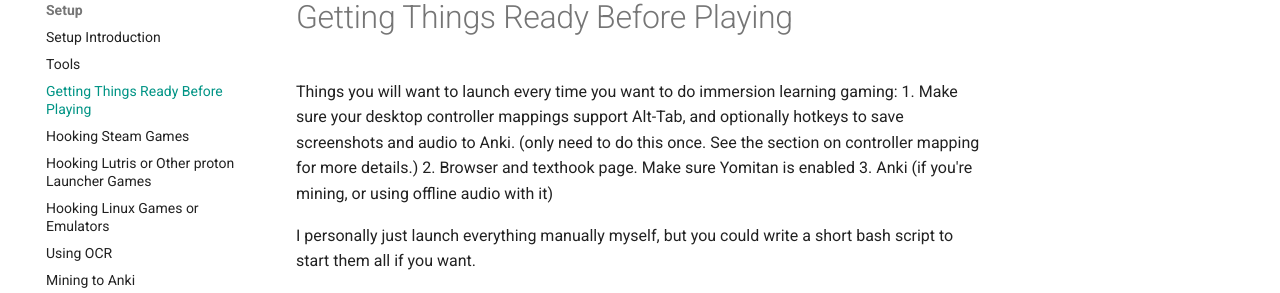
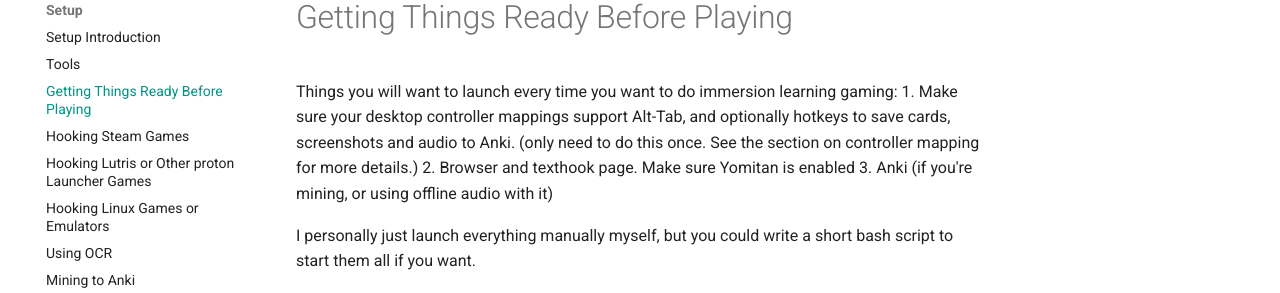
Before and after one commit to aka-baka/deck-mining, an MkDocs documentation site: the page built from docs/deck-mining/beforePlaying.md, in a window 1280 px wide. Shown: the part 149-442 px from the top of the page. Built offline with MkDocs 1.6.1 and Material for MkDocs 9.7.7, drawn with Linux system fonts in a browser that asks for light colours.

Commit message:
Update beforePlaying.md

```diff
--- a/docs/deck-mining/beforePlaying.md
+++ b/docs/deck-mining/beforePlaying.md
@@ -1,6 +1,6 @@
 # Getting Things Ready Before Playing
 Things you will want to launch every time you want to do immersion learning gaming:
-1. Make sure your desktop controller mappings support Alt-Tab, and optionally hotkeys to save screenshots and audio to Anki. (only need to do this once. See the section on controller mapping for more details.)
+1. Make sure your desktop controller mappings support Alt-Tab, and optionally hotkeys to save cards, screenshots and audio to Anki. (only need to do this once. See the section on controller mapping for more details.)
 2. Browser and texthook page. Make sure Yomitan is enabled
 3. Anki (if you're mining, or using offline audio with it)
 
```
